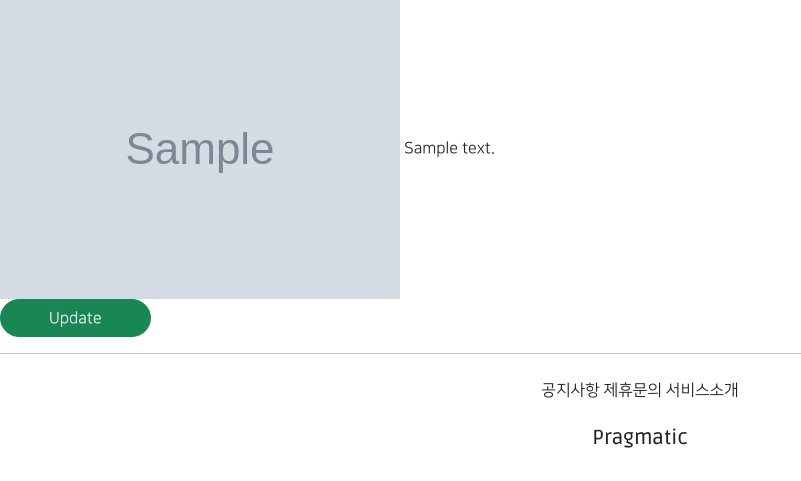
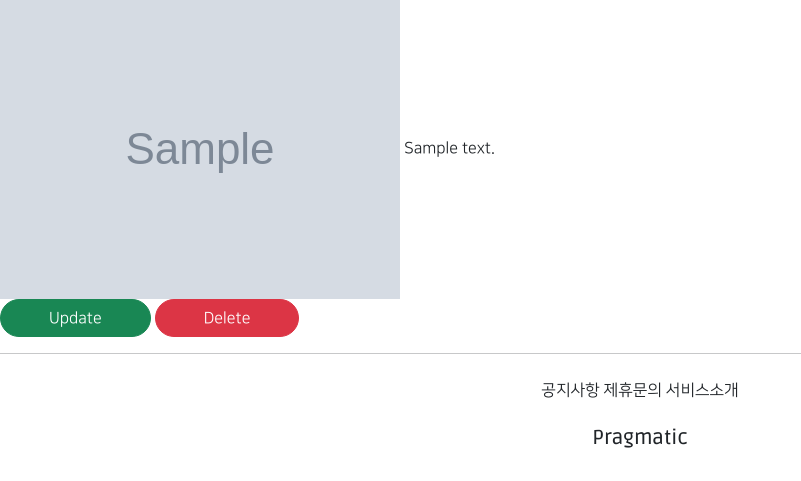
Before and after one commit to dayoorang/first_project, a Django app: page /articles/detail/1 in a window 1280 px wide. Shown: the part 319-800 px from the top of the page, without its empty margins (0-801 px from the left). Run offline with Django 3.2, Linux system fonts and the light colour scheme; tables that the repository leaves empty hold one stand-in row (values such as "Sample post"); grey boxes marked "Sample" are stand-in pictures; parts of the project's set-up code (start-up, migrations or seed data) failed here and were passed over; some libraries are stand-ins or nearby versions.

Commit message:
8/4 first_project commit 3

```diff
--- a/articleapp/templates/articleapp/detail.html
+++ b/articleapp/templates/articleapp/detail.html
@@ -20,6 +20,10 @@
                 class="btn btn-success rounded-pill px-5">
                 Update
             </a>
+            <a href="{% url 'articleapp:delete' pk=target_article.pk %}"
+                class="btn btn-danger rounded-pill px-5">
+                Delete
+            </a>
         </div>
     </div>
 {% endblock%}
--- a/articleapp/urls.py
+++ b/articleapp/urls.py
@@ -1,13 +1,14 @@
 from django.urls import path, include
 from django.views.generic import TemplateView
 
-from articleapp.views import ArticleCreateView, ArticleDetailView, ArticleUpdateView
+from articleapp.views import ArticleCreateView, ArticleDetailView, ArticleUpdateView, ArticleDeleteView
 
 app_name = 'articleapp'
 urlpatterns = [
     path('list/', TemplateView.as_view(template_name='articleapp/list.html'), name='list'),
     path('create/', ArticleCreateView.as_view(), name='create'),
     path('detail/<int:pk>', ArticleDetailView.as_view(), name='detail'),
-    path('update/<int:pk>', ArticleUpdateView.as_view(), name='update')
+    path('update/<int:pk>', ArticleUpdateView.as_view(), name='update'),
+    path('delete/<int:pk>', ArticleDeleteView.as_view(), name='delete')
 
 ]
--- a/articleapp/views.py
+++ b/articleapp/views.py
@@ -2,7 +2,7 @@ from django.shortcuts import render
 
 # Create your views here.
 from django.urls import reverse_lazy, reverse
-from django.views.generic import CreateView, DetailView, UpdateView
+from django.views.generic import CreateView, DetailView, UpdateView, DeleteView
 
 from articleapp.forms import ArticleCreationForm
 from articleapp.models import Article
@@ -38,3 +38,10 @@ class ArticleUpdateView(UpdateView):
 
     def get_success_url(self):
         return reverse('articleapp:detail', kwargs={'pk': self.object.pk})
+
+
+class ArticleDeleteView(DeleteView):
+    model = Article
+    context_object_name = 'target_article'
+    success_url = reverse_lazy('articleapp:list')
+    template_name = 'articleapp/delete.html'
```
Also changed, not shown: articleapp/templates/articleapp/delete.html (added, +23 -0 lines).
